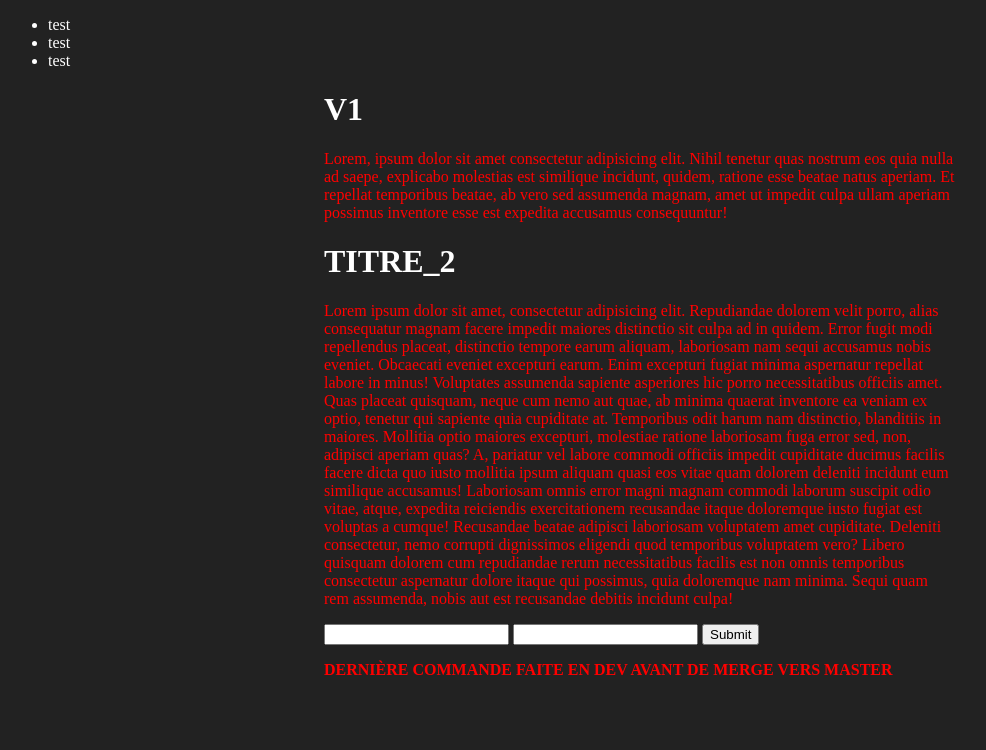
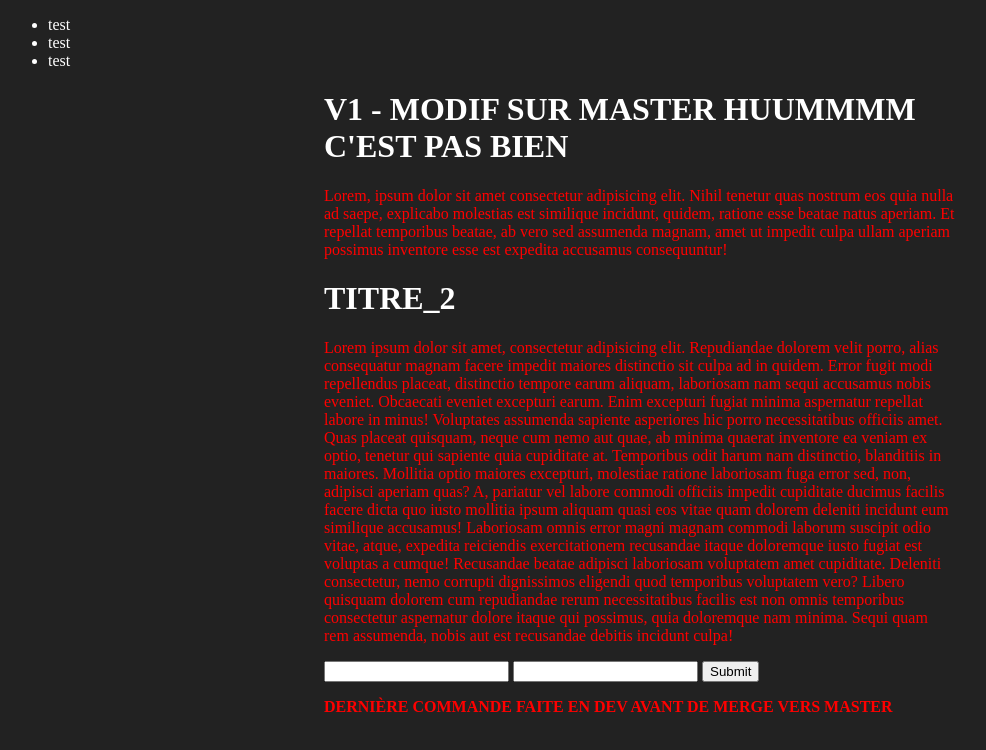
Before and after one commit to leroydlee/ingrwi19, a plain HTML site: page index.html in a window 1280 px wide. Shown: the whole page, without its empty margins (0-986 px from the left). Drawn offline with Linux system fonts and the light colour scheme.

Commit message:
ajout de txt

```diff
--- a/index.html
+++ b/index.html
@@ -18,7 +18,7 @@
     </nav>
 
     <main>
-        <h1>V1</h1>
+        <h1>V1 - modif sur master huummmm c'est pas bien</h1>
 
         <p>Lorem, ipsum dolor sit amet consectetur adipisicing elit. Nihil tenetur quas nostrum eos quia nulla ad saepe, explicabo molestias est similique incidunt, quidem, ratione esse beatae natus aperiam. Et repellat temporibus beatae, ab vero sed assumenda magnam, amet ut impedit culpa ullam aperiam possimus inventore esse est expedita accusamus consequuntur!
         </p>
```
